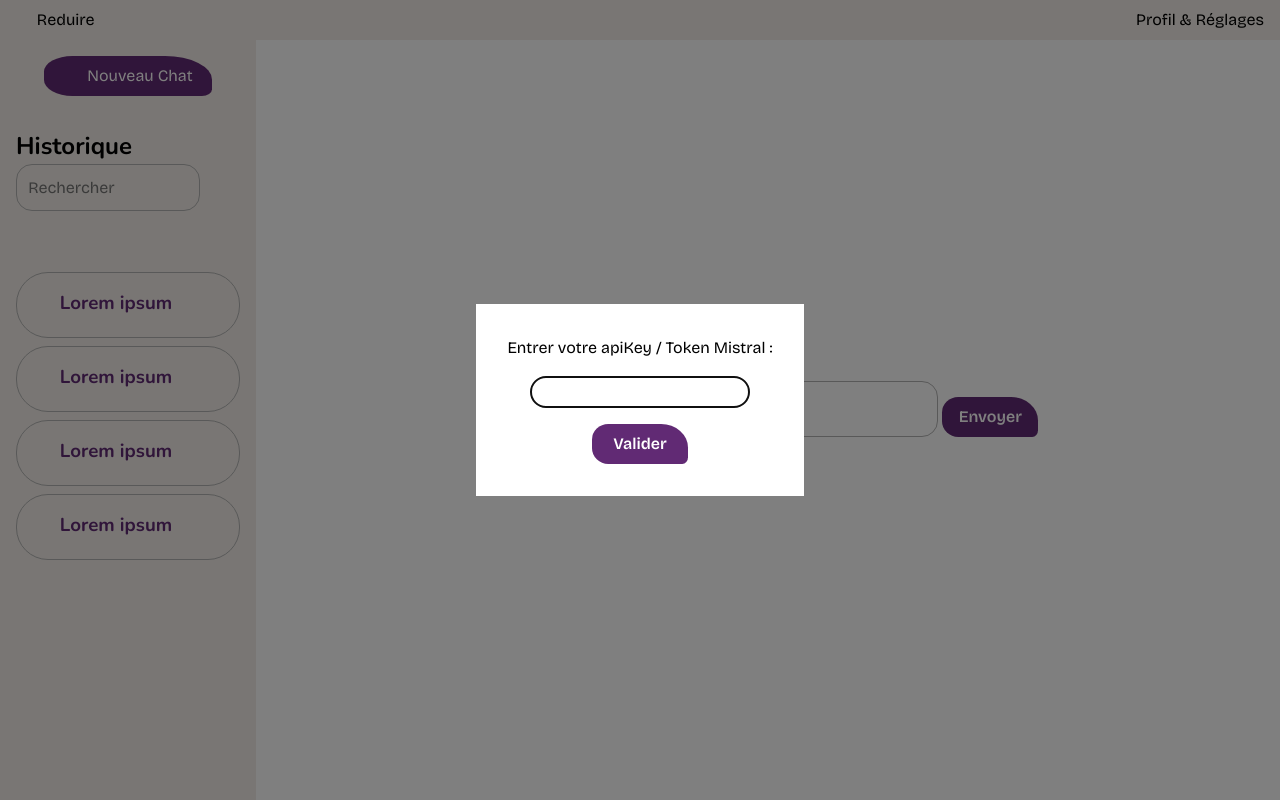
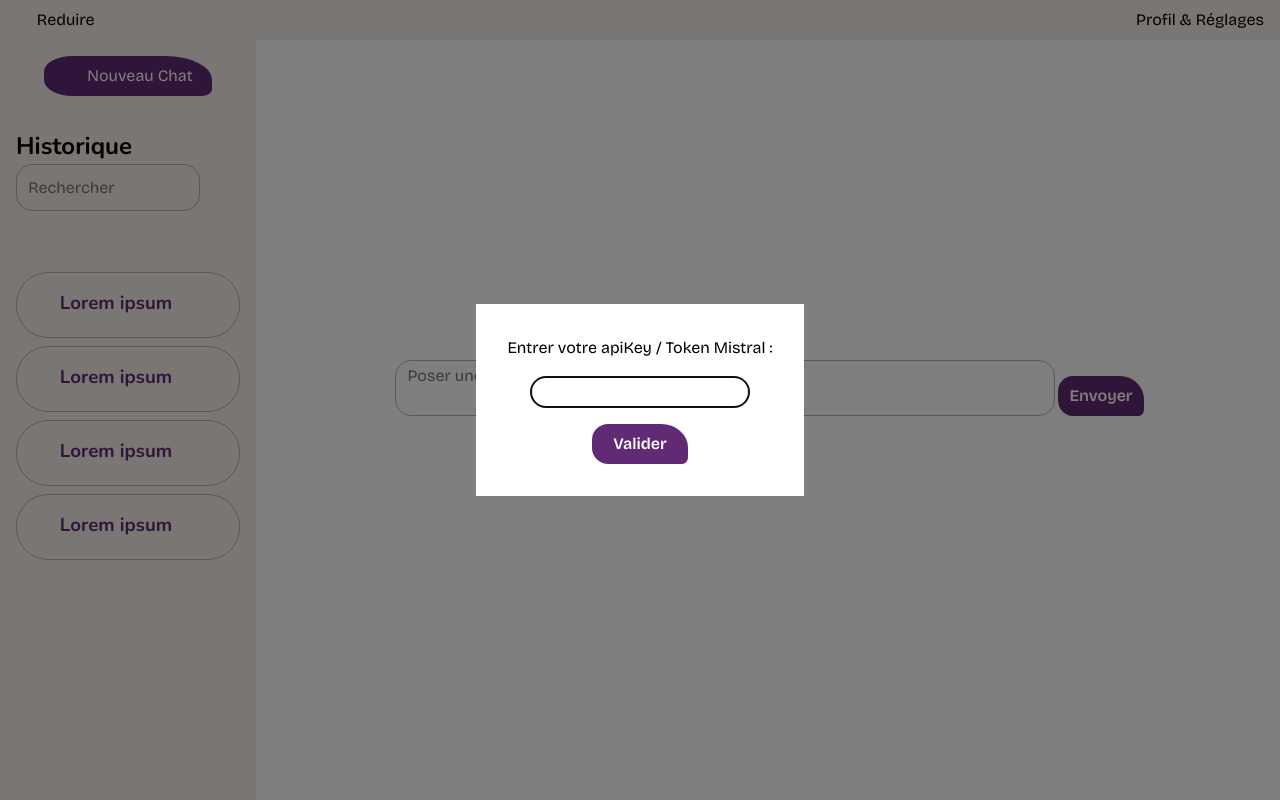
Before and after one commit to accolette/challenge-Semaine7-FrontEnd-ochatAI, a Svelte app in the folder ochatAi/: page / in a window 1280 px wide. Shown: the top 800 px of the page. Built offline with nearby package versions, Linux system fonts and the light colour scheme; some icons are missing.

Commit message:
save avant test avec grosses modifs pour alerte tokken mistral faux

```diff
--- a/ochatAi/package.json
+++ b/ochatAi/package.json
@@ -12,5 +12,8 @@
     "@sveltejs/vite-plugin-svelte": "^5.0.3",
     "svelte": "^5.28.1",
     "vite": "^6.3.5"
+  },
+  "dependencies": {
+    "svelte-exmarkdown": "^5.0.2"
   }
 }
--- a/ochatAi/src/App.svelte
+++ b/ochatAi/src/App.svelte
@@ -2,11 +2,11 @@
 <script>
   // Import des icônes
   import Icon from "@iconify/svelte";
-  // Import clés API temporaire
-  import { apiKey } from "./state.svelte.js";
-  import { online } from "svelte/reactivity/window";
+  // Import clés API temporaire :
+  // import { apiKey } from "./state.svelte.js";
   import { onMount } from "svelte";
-  import { preventDefault } from "svelte/legacy";
+  // Import style makdown
+  import Markdown from "svelte-exmarkdown";
 
   // VARIABLES
   let userPrompt = $state("");
@@ -14,7 +14,9 @@
   let userLog = $state("");
 
   // ENVOI DES PROMPT
-  const handleSentPrompt = async () => {
+  const handleSentPrompt = async (e) => {
+    e.preventDefault();
+    // Gestion de l'ID de l'utilisateur
     userLog = localStorage.getItem("id");
     const msg = await fetch("https://api.mistral.ai/v1/chat/completions", {
       method: "POST",
@@ -22,6 +24,7 @@
         "Content-Type": "application/json",
         Accept: "application/json",
         // Authorization: `Bearer ${apiKey.id}`,
+        // Ci dessus la version initiale avant usage du local storage
         Authorization: `Bearer ${userLog}`,
       },
       body: JSON.stringify({
@@ -37,15 +40,15 @@
     const response = await msg.json();
     const aiResponse = response.choices[0].message.content;
 
-    //STOCKAGE DES PROMPTS ET AFFICHAGE
+    // Stockage du prompt et affichage
     historyPrompt.push(
-      { text: userPrompt, author: "User" },
+      { text: userPrompt.trim(), author: "User" },
       { text: aiResponse, author: "O'Chat" }
     );
     userPrompt = "";
   };
 
-  //MODAL ET LOG INITIAL
+  // MODAL DU LOG INITIAL
   let dialog = $state();
   let userToken = $state("");
 
@@ -113,13 +116,13 @@
     </form>
   </dialog>
 
-  <!--****** CHAT ******-->
+  <!--****** HISTORY CHAT ******-->
 
   <section class="chat-section">
     {#each historyPrompt as message}
       {#if message.author === "User"}
         <article class="user-msg">
-          <p>{message.text}</p>
+          <p><Markdown md={message.text} /></p>
           <Icon
             icon="gravity-ui:person-pencil"
             width="1rem"
@@ -130,7 +133,7 @@
       {:else if message.author === "O'Chat"}
         <article class="ai-msg">
           <Icon icon="gravity-ui:geo-fill" class="chatIcones" />
-          <p>{message.text}</p>
+          <p><Markdown md={message.text} /></p>
         </article>
       {/if}
     {/each}
@@ -146,8 +149,9 @@
     </article> -->
   </section>
 
+  <!--****** PROMPT ******-->
   <section class="promt-section">
-    <form action="">
+    <form action="" onsubmit={handleSentPrompt}>
       <label for="ask-question-hp"></label>
       <textarea
         name=""
@@ -156,7 +160,7 @@
         bind:value={userPrompt}
       >
       </textarea>
-      <button type="button" onclick={handleSentPrompt}>Envoyer</button>
+      <button type="submit">Envoyer</button>
     </form>
   </section>
 </main>
@@ -301,7 +305,7 @@
       gap: 0.3rem;
     }
   }
-  /* *************** MAIN PART *************** */
+  /* *********** MODAL LOGGIN PART *********** */
   dialog {
     border: none;
   }
@@ -320,10 +324,11 @@
   main {
     display: flex;
     flex-direction: column;
-    justify-content: space-evenly;
+    justify-content: center;
     padding: 1rem;
     gap: 1rem;
-    height: 70vh;
+    height: 85vh;
+    margin: auto;
   }
 
   main button {
@@ -347,17 +352,16 @@
     flex-direction: row;
     justify-content: flex-end;
     align-items: baseline;
+    padding-top: 1rem;
   }
 
   .user-msg {
     color: var(--primarycolor);
     border-top: rgb(180, 180, 180) 1px solid;
-    padding: 0.5rem 0.5rem 0rem 0.5rem;
   }
 
   .ai-msg {
     border-top: rgb(180, 180, 180) 1px solid;
-    padding: 0.5rem 0.5rem 0rem 0.5rem;
     justify-content: flex-start;
   }
 
@@ -369,14 +373,15 @@
   } */
 
   #ask-question-hp {
-    width: 80%;
+    width: 100%;
   }
 
   .promt-section form {
     display: flex;
-    justify-content: space-evenly;
+    justify-content: center;
     align-items: flex-end;
     gap: 0.2rem;
+    margin: 0.5rem;
   }
 
   @media screen and (min-width: 768px) {
@@ -391,8 +396,7 @@
       position: absolute;
       left: 20vw;
       width: 100%;
-      padding: 0 15rem;
-      margin: auto;
+      padding: 1rem 10%;
     }
   }
 
```
Also changed, not shown: 2 other files (tests, documents, lock files or other folders).
